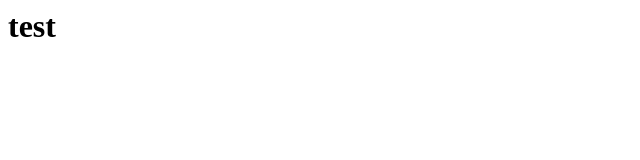
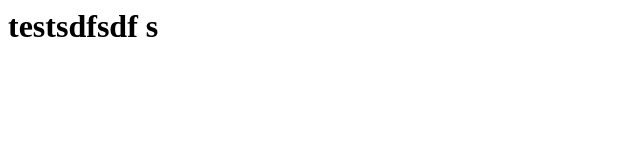
Before and after one commit to subhanmahmood/autorelease-test, a website: page test.html in a window 1280 px wide. Shown: the whole page, without its empty margins (0-640 px from the left). Drawn offline with Linux system fonts and the light colour scheme.

Commit message:
fix: added sdfsf

```diff
--- a/test.html
+++ b/test.html
@@ -3,6 +3,6 @@
         <title>Test</title>
     </head>
     <body>
-        <h1>test</h1>
+        <h1>testsdfsdf s</h1>
     </body>
 </html>
```
